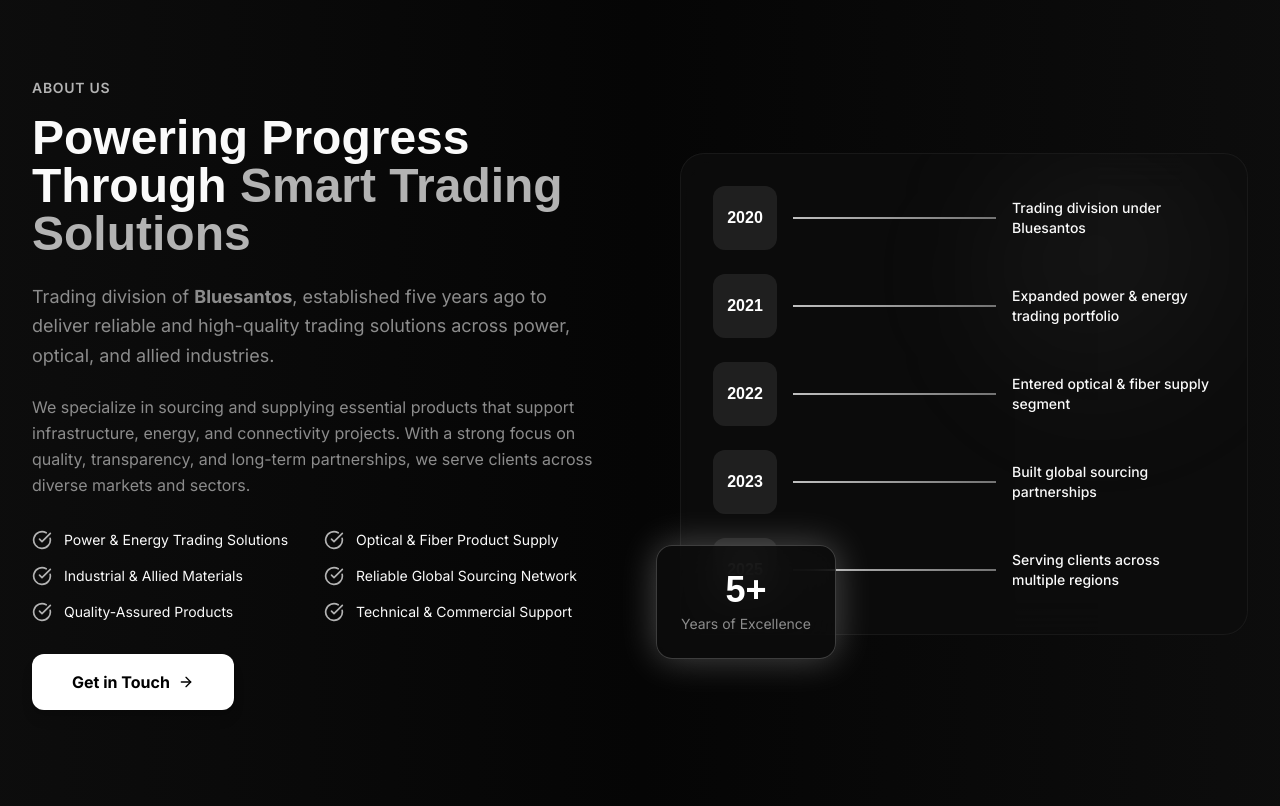
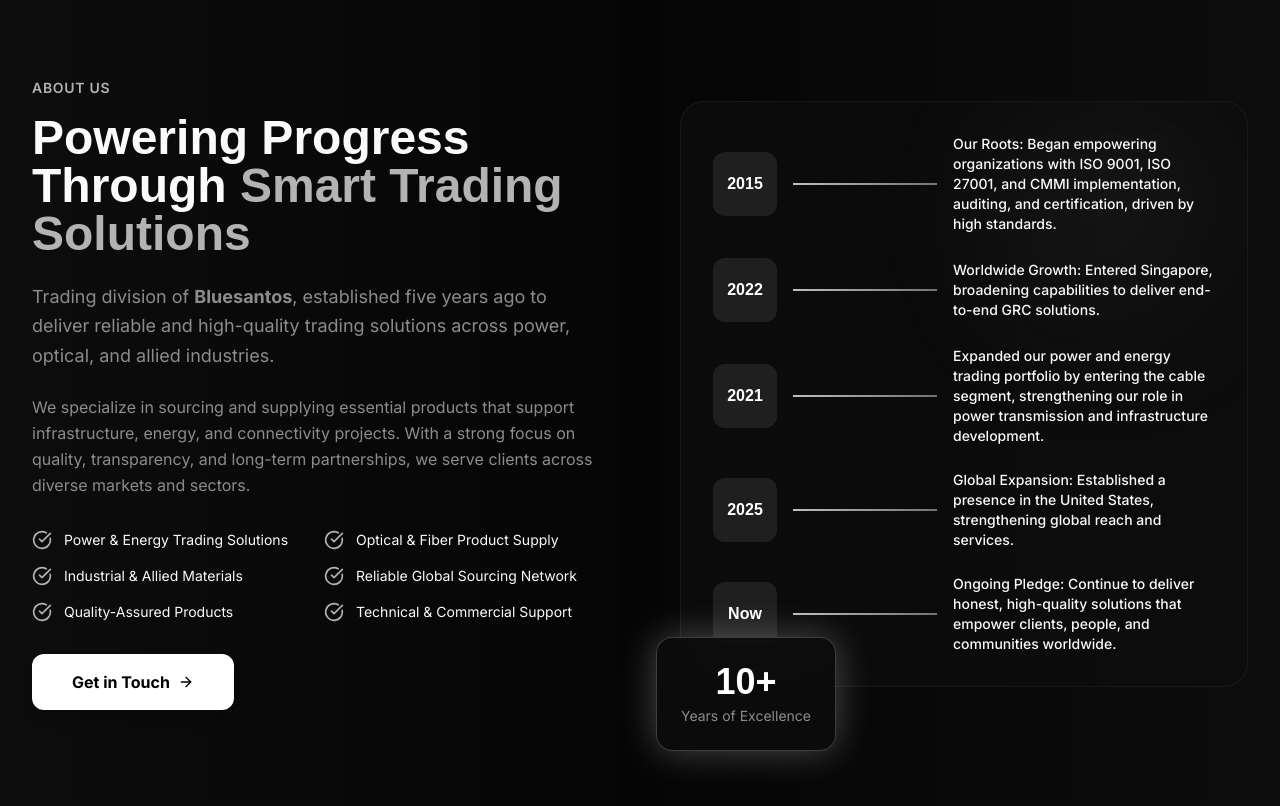
Before and after one commit to aksharkh/BST-FO-EC, a React (Vite) app: page / in a window 1280 px wide. Shown: the part 1980-2786 px from the top of the page. Built offline with nearby package versions, Linux system fonts and the light colour scheme; a web font is replaced by a local one.

Commit message:
changed the histri in about us

```diff
--- a/src/components/AboutSection.tsx
+++ b/src/components/AboutSection.tsx
@@ -87,11 +87,11 @@
 
                 <div className="relative z-10 space-y-6">
                   {[
-                    { year: "2020", event: "Trading division under Bluesantos" },
-                    { year: "2021", event: "Expanded power & energy trading portfolio" },
-                    { year: "2022", event: "Entered optical & fiber supply segment" },
-                    { year: "2023", event: "Built global sourcing partnerships" },
-                    { year: "2025", event: "Serving clients across multiple regions" },
+                    { year: "2015", event: "Our Roots: Began empowering organizations with ISO 9001, ISO 27001, and CMMI implementation, auditing, and certification, driven by high standards." },
+                    { year: "2022", event: "Worldwide Growth: Entered Singapore, broadening capabilities to deliver end-to-end GRC solutions." },
+                    { year: "2021", event: "Expanded our power and energy trading portfolio by entering the cable segment, strengthening our role in power transmission and infrastructure development." },
+                    { year: "2025", event: "Global Expansion: Established a presence in the United States, strengthening global reach and services." },
+                    { year: "Now", event: "Ongoing Pledge: Continue to deliver honest, high-quality solutions that empower clients, people, and communities worldwide."}
                   ].map((item, index) => (
                     <motion.div
                       key={index}
@@ -106,7 +106,7 @@
                           {item.year}
                         </span>
                       </div>
-                      <div className="silver-line flex-1 h-[2px]" />
+                      <div className="silver-line w-36 h-[2px]" />
                       <p className="text-foreground font-medium text-sm flex-1">
                         {item.event}
                       </p>
@@ -122,11 +122,11 @@
                 transition={{ delay: 0.8 }}
                 viewport={{ once: true }}
                 whileHover={{ scale: 1.1 }}
-                className="absolute -bottom-6 -left-6 glass-card rounded-2xl p-6 border border-secondary/30 animate-pulse-glow"
+                className="absolute -bottom-16 -left-6 glass-card rounded-2xl p-6 border border-secondary/30 animate-pulse-glow"
               >
                 <div className="text-center">
                   <div className="font-display text-4xl font-bold text-primary mb-1">
-                    5+
+                    10+
                   </div>
                   <div className="text-sm text-muted-foreground">
                     Years of Excellence
```
